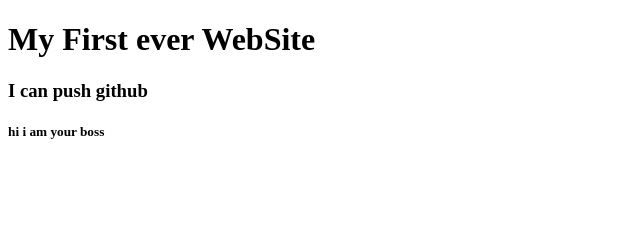
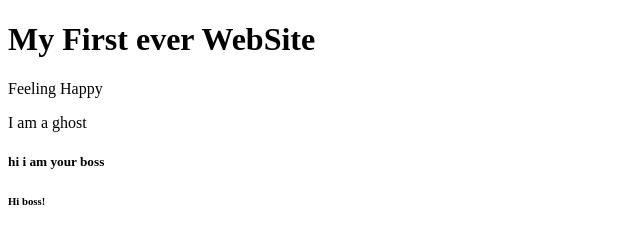
Before and after one commit to dev-rahim/my-first-website, a plain HTML site: page index.html in a window 1280 px wide. Shown: the whole page, without its empty margins (0-640 px from the left). Drawn offline with Linux system fonts and the light colour scheme.

Commit message:
adding boss  hi

```diff
--- a/index.html
+++ b/index.html
@@ -8,8 +8,11 @@
 </head>
 <body>
     <h1>My First ever WebSite</h1>
-    <h3>I can push github</h3>
+    <!-- <h3>I can push github</h3> -->
+    <p>Feeling Happy</p>
+    <p>I am a ghost</p>
 
     <h5>hi i am your boss</h5>
+    <h6>Hi boss!</h6>
 </body>
 </html>
```
